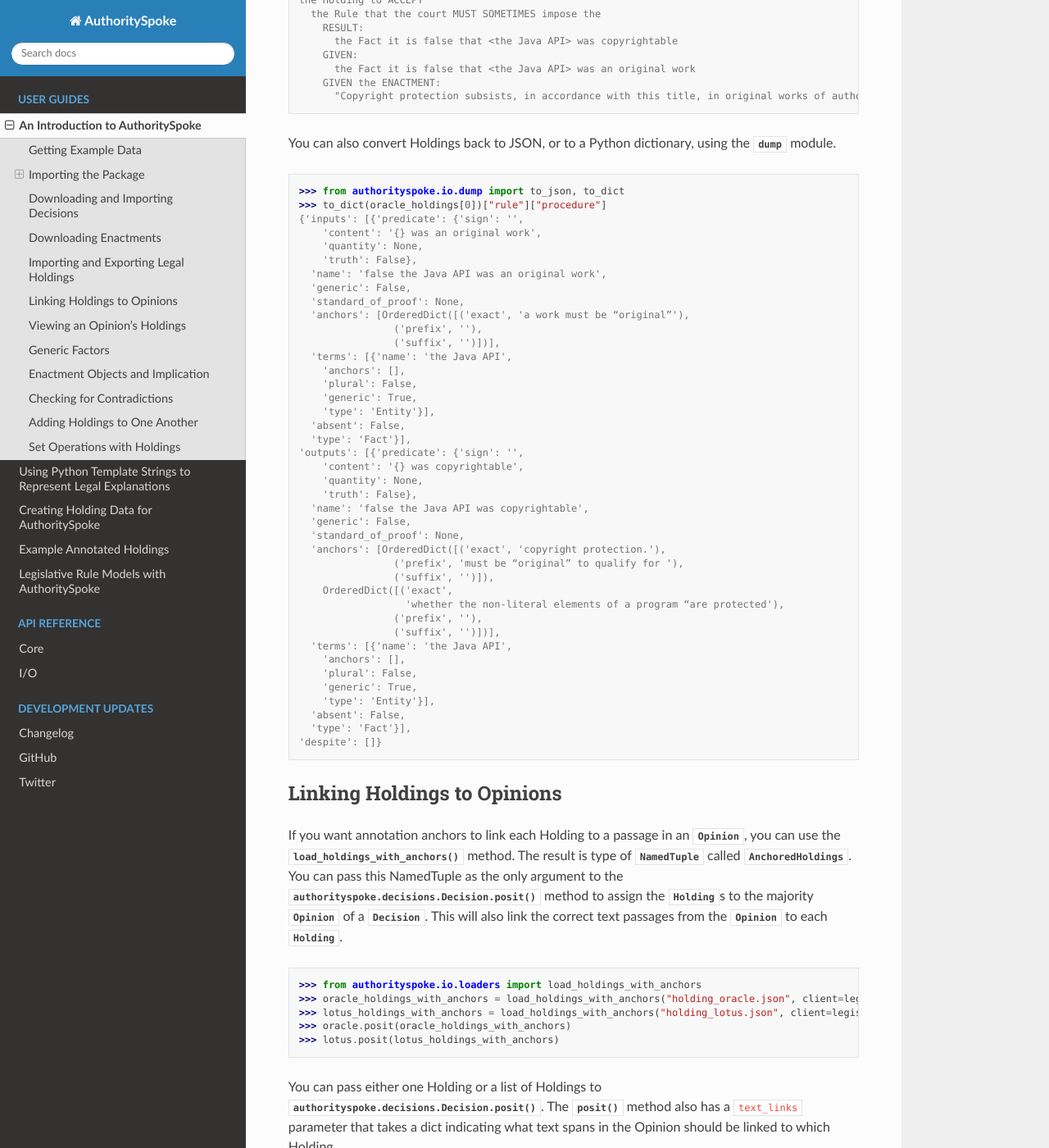
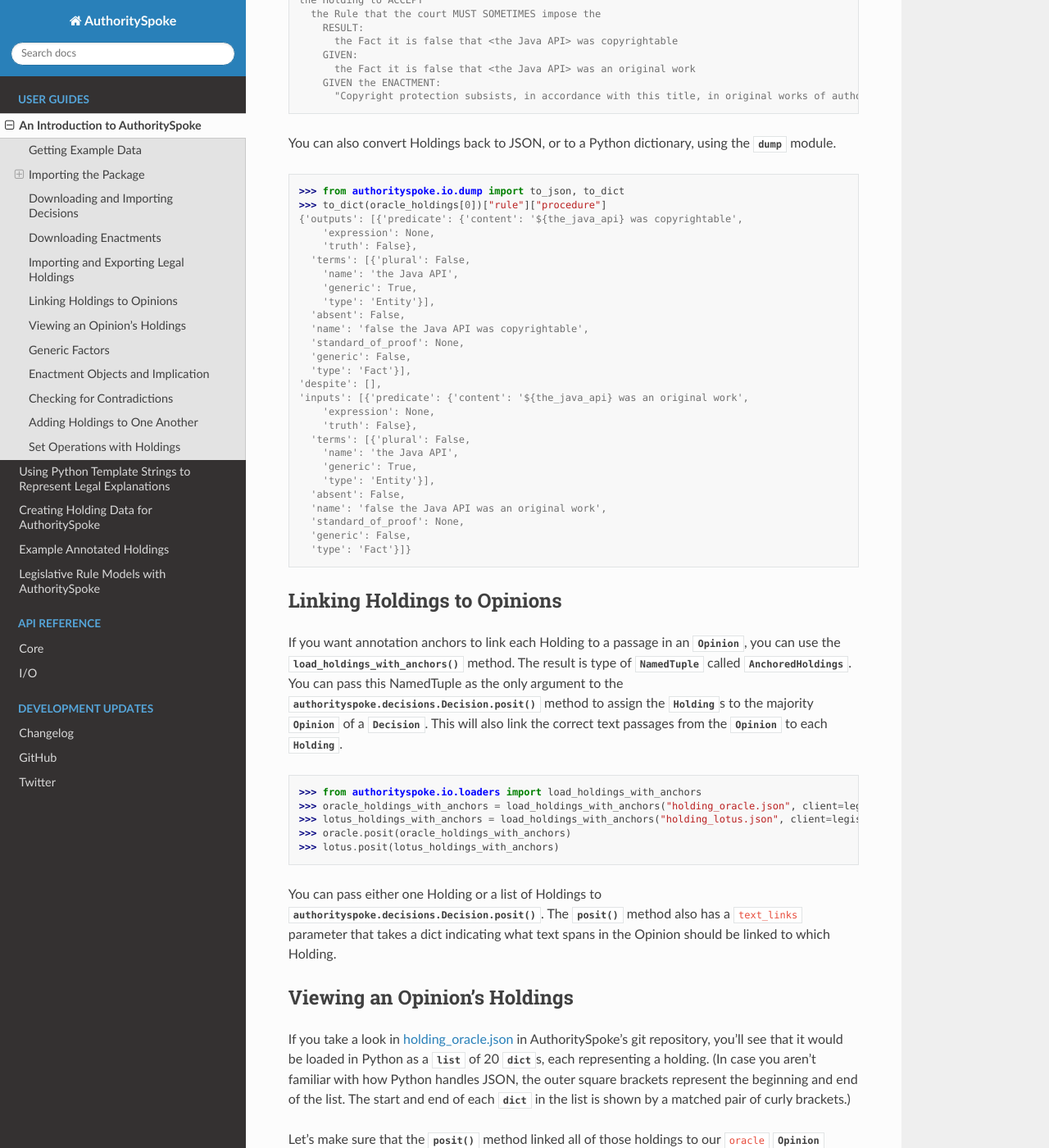
Before and after one commit to mscarey/AuthoritySpoke, a Sphinx documentation site: the page built from docs/guides/introduction.rst, in a window 1280 px wide and 1400 px high, scrolled down 5243 px. Shown: the whole window at 82% size. Built offline with Sphinx 7.4.7 and the Read the Docs theme 2.0.0, drawn with Linux system fonts in a browser that asks for light colours; some of the changed text lies outside the part shown.

```diff
--- a/docs/api/procedures.rst
+++ b/docs/api/procedures.rst
@@ -4,7 +4,7 @@ Procedures
 ==============
 
 .. inheritance-diagram:: authorityspoke.procedures.Procedure
-    :top-classes: authorityspoke.comparisons.Comparable
+    :top-classes: nettlesome.quantities.Comparable
     :parts: 1
 
 .. autoclass:: authorityspoke.procedures.Procedure
--- a/docs/api/rules.rst
+++ b/docs/api/rules.rst
@@ -3,7 +3,7 @@ Rules
 ==============
 
 .. inheritance-diagram:: authorityspoke.rules.Rule
-    :top-classes: authorityspoke.comparisons.Comparable
+    :top-classes: nettlesome.quantities.Comparable
     :parts: 1
 
 .. autoclass:: authorityspoke.rules.Rule
--- a/docs/guides/introduction.rst
+++ b/docs/guides/introduction.rst
@@ -318,45 +318,31 @@ using the :mod:`~authorityspoke.io.dump` module.
 
     >>> from authorityspoke.io.dump import to_json, to_dict
     >>> to_dict(oracle_holdings[0])["rule"]["procedure"]
-    {'inputs': [{'predicate': {'sign': '',
-        'content': '{} was an original work',
-        'quantity': None,
+    {'outputs': [{'predicate': {'content': '${the_java_api} was copyrightable',
+        'expression': None,
         'truth': False},
-      'name': 'false the Java API was an original work',
-      'generic': False,
-      'standard_of_proof': None,
-      'anchors': [OrderedDict([('exact', 'a work must be “original”'),
-                    ('prefix', ''),
-                    ('suffix', '')])],
-      'terms': [{'name': 'the Java API',
-        'anchors': [],
-        'plural': False,
+      'terms': [{'plural': False,
+        'name': 'the Java API',
         'generic': True,
         'type': 'Entity'}],
       'absent': False,
+      'name': 'false the Java API was copyrightable',
+      'standard_of_proof': None,
+      'generic': False,
       'type': 'Fact'}],
-    'outputs': [{'predicate': {'sign': '',
-        'content': '{} was copyrightable',
-        'quantity': None,
+    'despite': [],
+    'inputs': [{'predicate': {'content': '${the_java_api} was an original work',
+        'expression': None,
         'truth': False},
-      'name': 'false the Java API was copyrightable',
-      'generic': False,
-      'standard_of_proof': None,
-      'anchors': [OrderedDict([('exact', 'copyright protection.'),
-                    ('prefix', 'must be “original” to qualify for '),
-                    ('suffix', '')]),
-        OrderedDict([('exact',
-                      'whether the non-literal elements of a program “are protected'),
-                    ('prefix', ''),
-                    ('suffix', '')])],
-      'terms': [{'name': 'the Java API',
-        'anchors': [],
-        'plural': False,
+      'terms': [{'plural': False,
+        'name': 'the Java API',
         'generic': True,
         'type': 'Entity'}],
       'absent': False,
-      'type': 'Fact'}],
-    'despite': []}
+      'name': 'false the Java API was an original work',
+      'standard_of_proof': None,
+      'generic': False,
+      'type': 'Fact'}]}
 
 
 Linking Holdings to Opinions
```
Also changed, not shown: other parts of docs/guides/introduction.rst (+7 -7 lines), docs/api/factors.rst (+5 -5 lines), docs/guides/template_strings.rst (+30 -30 lines), 2 other files.
